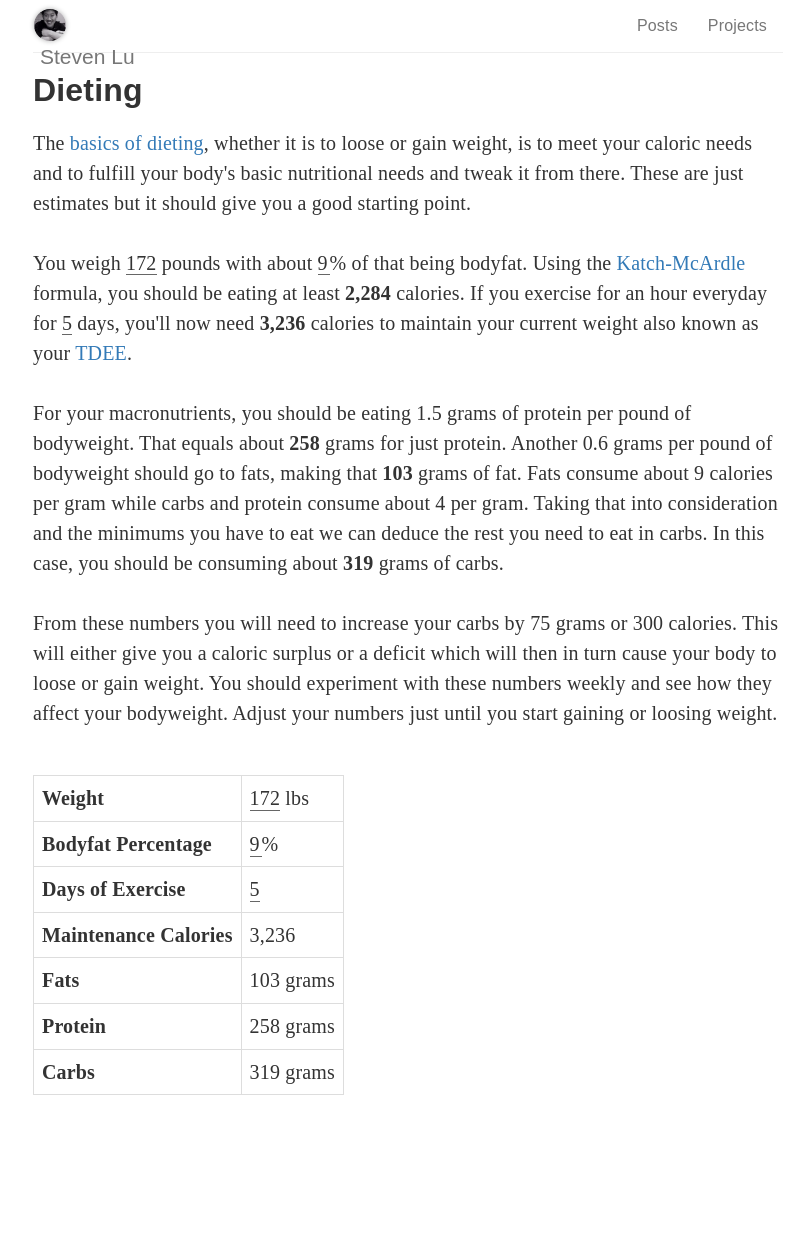
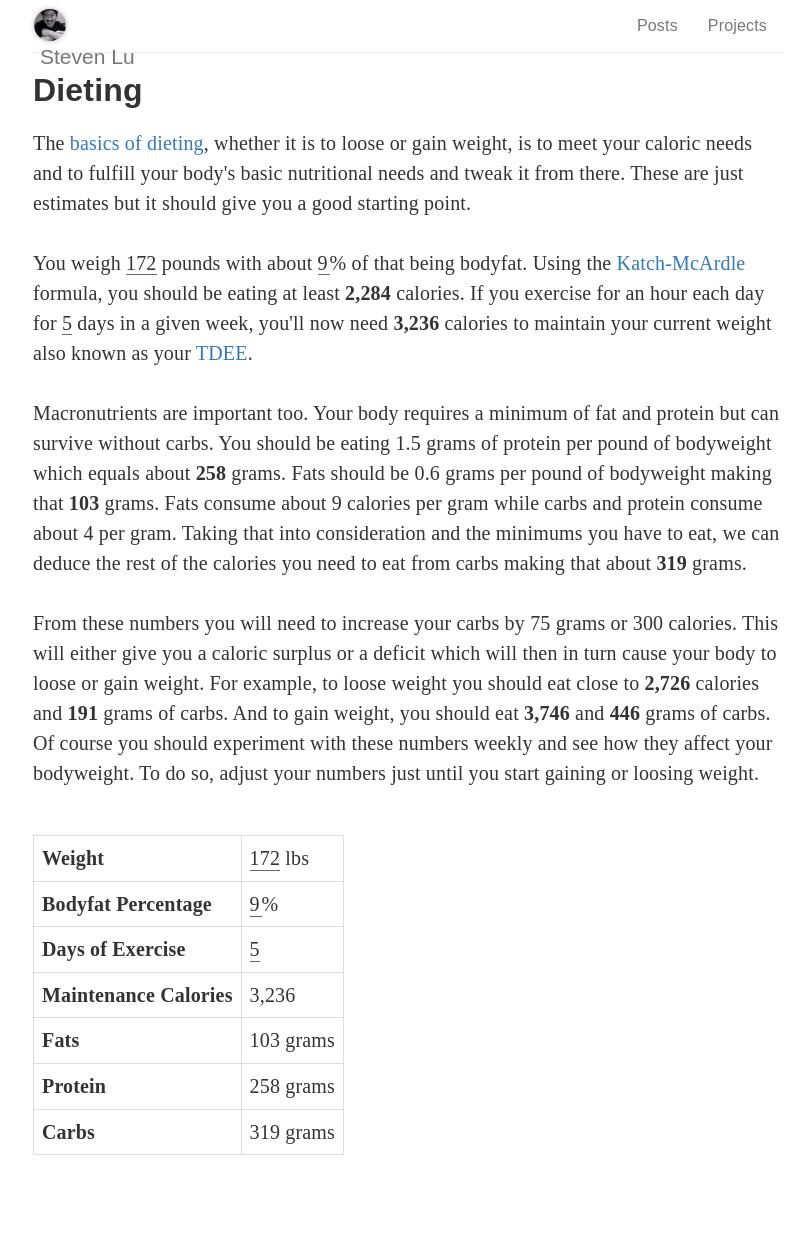
Before and after one commit to sjlu/sjlu.github.io, a Jekyll site: the page built from diet/index.html, in a window 1280 px wide. Shown: the whole page, without its empty margins (232-1041 px from the left). Built offline with Jekyll 4.4.1, drawn with Linux system fonts in a browser that asks for light colours; nearby versions of some CDN libraries; comment, search, counter and statistics services are not loaded; before the commit the page ends 1175 px from its top, so only the background shows below that.

Commit message:
modifications to calculator

```diff
--- a/diet/index.html
+++ b/diet/index.html
@@ -12,17 +12,13 @@
       The <a href="http://forum.bodybuilding.com/showthread.php?t=156380183">basics of dieting</a>, whether it is to loose or gain weight, is to meet your caloric needs and to fulfill your body's basic nutritional needs and tweak it from there. These are just estimates but it should give you a good starting point.
       <br />
       <br />
-      You weigh <span contenteditable="true" style="min-width:28px" ng-model="weight"></span>
-      pounds with about <span contenteditable="true" style="min-width:12px" ng-model="percentBodyFat"></span>%
-      of that being bodyfat. Using the <a href="http://en.wikipedia.org/wiki/Basal_metabolic_rate#cite_ref-8">Katch-McArdle</a> formula, you should be eating at least <strong><span ng-bind="(370 + ((weight/2.2046) * (1-percentBodyFat/100) * 21.6)) * 1.2 | number:0"></span></strong> calories. If you exercise for an hour
-      everyday for <span contenteditable="true" style="min-width:8px" ng-model="daysExercise"></span> <ng-pluralize count="daysExercise" when="{'0': 'days', 'one': 'day', 'other': 'days'}"></ng-pluralize>,
-      you'll now need <strong><span ng-bind="(370 + ((weight/2.2046) * (1-percentBodyFat/100) * 21.6)) * (1.2 + daysExercise/10) | number:0"></span></strong> calories to maintain your current weight also known as your <a href="http://forums.eatmore2weighless.com/showthread.php?tid=1">TDEE</a>.
+      You weigh <span contenteditable="true" style="min-width:28px" ng-model="weight"></span> pounds with about <span contenteditable="true" style="min-width:12px" ng-model="percentBodyFat"></span>% of that being bodyfat. Using the <a href="http://en.wikipedia.org/wiki/Basal_metabolic_rate#cite_ref-8">Katch-McArdle</a> formula, you should be eating at least <strong><span ng-bind="(370 + ((weight/2.2046) * (1-percentBodyFat/100) * 21.6)) * 1.2 | number:0"></span></strong> calories. If you exercise for an hour each day for <span contenteditable="true" style="min-width:8px" ng-model="daysExercise"></span> <ng-pluralize count="daysExercise" when="{'0': 'days', 'one': 'day', 'other': 'days'}"></ng-pluralize> in a given week, you'll now need <strong><span ng-bind="(370 + ((weight/2.2046) * (1-percentBodyFat/100) * 21.6)) * (1.2 + daysExercise/10) | number:0"></span></strong> calories to maintain your current weight also known as your <a href="http://forums.eatmore2weighless.com/showthread.php?tid=1">TDEE</a>.
       <br />
       <br />
-      For your macronutrients, you should be eating 1.5 grams of protein per pound of bodyweight. That equals about <strong><span ng-bind="1.5*weight | number:0"></span></strong> grams for just protein. Another 0.6 grams per pound of bodyweight should go to fats, making that <strong><span ng-bind="0.6*weight | number:0"></span></strong> grams of fat. Fats consume about 9 calories per gram while carbs and protein consume about 4 per gram. Taking that into consideration and the minimums you have to eat we can deduce the rest you need to eat in carbs. In this case, you should be consuming about <strong><span ng-bind="(((370 + ((weight/2.2046) * (1-percentBodyFat/100) * 21.6)) * (1.2 + daysExercise/10)) - (1.5*weight*4) - (0.6*weight*9))/4 | number:0"></span></strong> grams of carbs.
+      Macronutrients are important too. Your body requires a minimum of fat and protein but can survive without carbs. You should be eating 1.5 grams of protein per pound of bodyweight which equals about <strong><span ng-bind="1.5*weight | number:0"></span></strong> grams. Fats should be 0.6 grams per pound of bodyweight making that <strong><span ng-bind="0.6*weight | number:0"></span></strong> grams. Fats consume about 9 calories per gram while carbs and protein consume about 4 per gram. Taking that into consideration and the minimums you have to eat, we can deduce the rest of the calories you need to eat from carbs making that about <strong><span ng-bind="(((370 + ((weight/2.2046) * (1-percentBodyFat/100) * 21.6)) * (1.2 + daysExercise/10)) - (1.5*weight*4) - (0.6*weight*9))/4 | number:0"></span></strong> grams.
       <br />
       <br />
-      From these numbers you will need to increase your carbs by 75 grams or 300 calories. This will either give you a caloric surplus or a deficit which will then in turn cause your body to loose or gain weight. You should experiment with these numbers weekly and see how they affect your bodyweight. Adjust your numbers just until you start gaining or loosing weight.
+      From these numbers you will need to increase your carbs by 75 grams or 300 calories. This will either give you a caloric surplus or a deficit which will then in turn cause your body to loose or gain weight. For example, to loose weight you should eat close to <strong><span ng-bind="(70 + ((weight/2.2046) * (1-percentBodyFat/100) * 21.6)) * (1.2 + daysExercise/10) | number:0"></span></strong> calories and <strong><span ng-bind="(((70 + ((weight/2.2046) * (1-percentBodyFat/100) * 21.6)) * (1.2 + daysExercise/10)) - (1.5*weight*4) - (0.6*weight*9))/4 | number:0"></span></strong> grams of carbs. And to gain weight, you should eat <strong><span ng-bind="(670 + ((weight/2.2046) * (1-percentBodyFat/100) * 21.6)) * (1.2 + daysExercise/10) | number:0"></span></strong> and <strong><span ng-bind="(((670 + ((weight/2.2046) * (1-percentBodyFat/100) * 21.6)) * (1.2 + daysExercise/10)) - (1.5*weight*4) - (0.6*weight*9))/4 | number:0"></span></strong> grams of carbs. Of course you should experiment with these numbers weekly and see how they affect your bodyweight. To do so, adjust your numbers just until you start gaining or loosing weight.
     </p>
     <br />
     <table class="table table-bordered" style="width: auto !important;">
```
